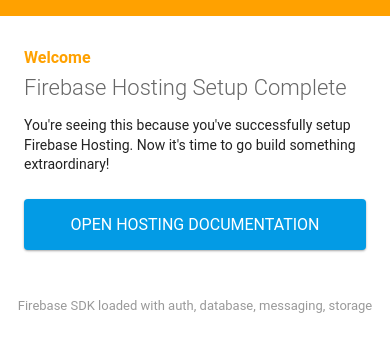
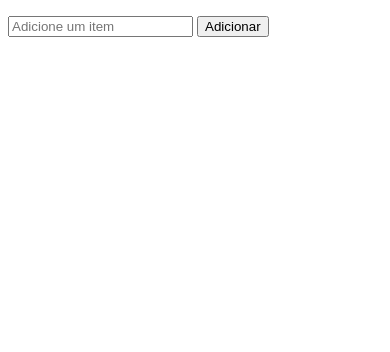
Before and after one commit to alisonjs/rocketseat-challenges, a plain HTML site: page todolist/public/index.html in a window 390 px wide. Drawn offline with Linux system fonts and the light colour scheme; some packages are replaced by stand-ins of ours.

Commit message:
Todolist app v1.0

```diff
--- a/todolist/public/index.html
+++ b/todolist/public/index.html
@@ -1,65 +1,17 @@
 <!DOCTYPE html>
 <html>
-  <head>
-    <meta charset="utf-8">
-    <meta name="viewport" content="width=device-width, initial-scale=1">
-    <title>Welcome to Firebase Hosting</title>
 
-    <!-- update the version number as needed -->
-    <script defer src="/__/firebase/7.9.3/firebase-app.js"></script>
-    <!-- include only the Firebase features as you need -->
-    <script defer src="/__/firebase/7.9.3/firebase-auth.js"></script>
-    <script defer src="/__/firebase/7.9.3/firebase-database.js"></script>
-    <script defer src="/__/firebase/7.9.3/firebase-messaging.js"></script>
-    <script defer src="/__/firebase/7.9.3/firebase-storage.js"></script>
-    <!-- initialize the SDK after all desired features are loaded -->
-    <script defer src="/__/firebase/init.js"></script>
+<head>
+    <title>Lista de Tarefas</title>
+</head>
 
-    <style media="screen">
-      body { background: #ECEFF1; color: rgba(0,0,0,0.87); font-family: Roboto, Helvetica, Arial, sans-serif; margin: 0; padding: 0; }
-      #message { background: white; max-width: 360px; margin: 100px auto 16px; padding: 32px 24px; border-radius: 3px; }
-      #message h2 { color: #ffa100; font-weight: bold; font-size: 16px; margin: 0 0 8px; }
-      #message h1 { font-size: 22px; font-weight: 300; color: rgba(0,0,0,0.6); margin: 0 0 16px;}
-      #message p { line-height: 140%; margin: 16px 0 24px; font-size: 14px; }
-      #message a { display: block; text-align: center; background: #039be5; text-transform: uppercase; text-decoration: none; color: white; padding: 16px; border-radius: 4px; }
-      #message, #message a { box-shadow: 0 1px 3px rgba(0,0,0,0.12), 0 1px 2px rgba(0,0,0,0.24); }
-      #load { color: rgba(0,0,0,0.4); text-align: center; font-size: 13px; }
-      @media (max-width: 600px) {
-        body, #message { margin-top: 0; background: white; box-shadow: none; }
-        body { border-top: 16px solid #ffa100; }
-      }
-    </style>
-  </head>
-  <body>
-    <div id="message">
-      <h2>Welcome</h2>
-      <h1>Firebase Hosting Setup Complete</h1>
-      <p>You're seeing this because you've successfully setup Firebase Hosting. Now it's time to go build something extraordinary!</p>
-      <a target="_blank" href="https://firebase.google.com/docs/hosting/">Open Hosting Documentation</a>
+<body>
+    <div id="tasks">
+        <ul></ul>
     </div>
-    <p id="load">Firebase SDK Loading&hellip;</p>
 
-    <script>
-      document.addEventListener('DOMContentLoaded', function() {
-        // // 🔥🔥🔥🔥🔥🔥🔥🔥🔥🔥🔥🔥🔥🔥🔥🔥🔥🔥🔥🔥🔥🔥🔥🔥🔥🔥🔥🔥🔥🔥🔥
-        // // The Firebase SDK is initialized and available here!
-        //
-        // firebase.auth().onAuthStateChanged(user => { });
-        // firebase.database().ref('/path/to/ref').on('value', snapshot => { });
-        // firebase.messaging().requestPermission().then(() => { });
-        // firebase.storage().ref('/path/to/ref').getDownloadURL().then(() => { });
-        //
-        // // 🔥🔥🔥🔥🔥🔥🔥🔥🔥🔥🔥🔥🔥🔥🔥🔥🔥🔥🔥🔥🔥🔥🔥🔥🔥🔥🔥🔥🔥🔥🔥
-
-        try {
-          let app = firebase.app();
-          let features = ['auth', 'database', 'messaging', 'storage'].filter(feature => typeof app[feature] === 'function');
-          document.getElementById('load').innerHTML = `Firebase SDK loaded with ${features.join(', ')}`;
-        } catch (e) {
-          console.error(e);
-          document.getElementById('load').innerHTML = 'Error loading the Firebase SDK, check the console.';
-        }
-      });
-    </script>
-  </body>
+    <input type="text" placeholder="Adicione um item" name="task" id="task"/>
+    <button id="addtask" onclick="addTask()"> Adicionar </button>
+</body>
+<script src="todos.js"> </script>
 </html>
```
Also changed, not shown: todolist/public/main.html (deleted, +0 -17 lines).
